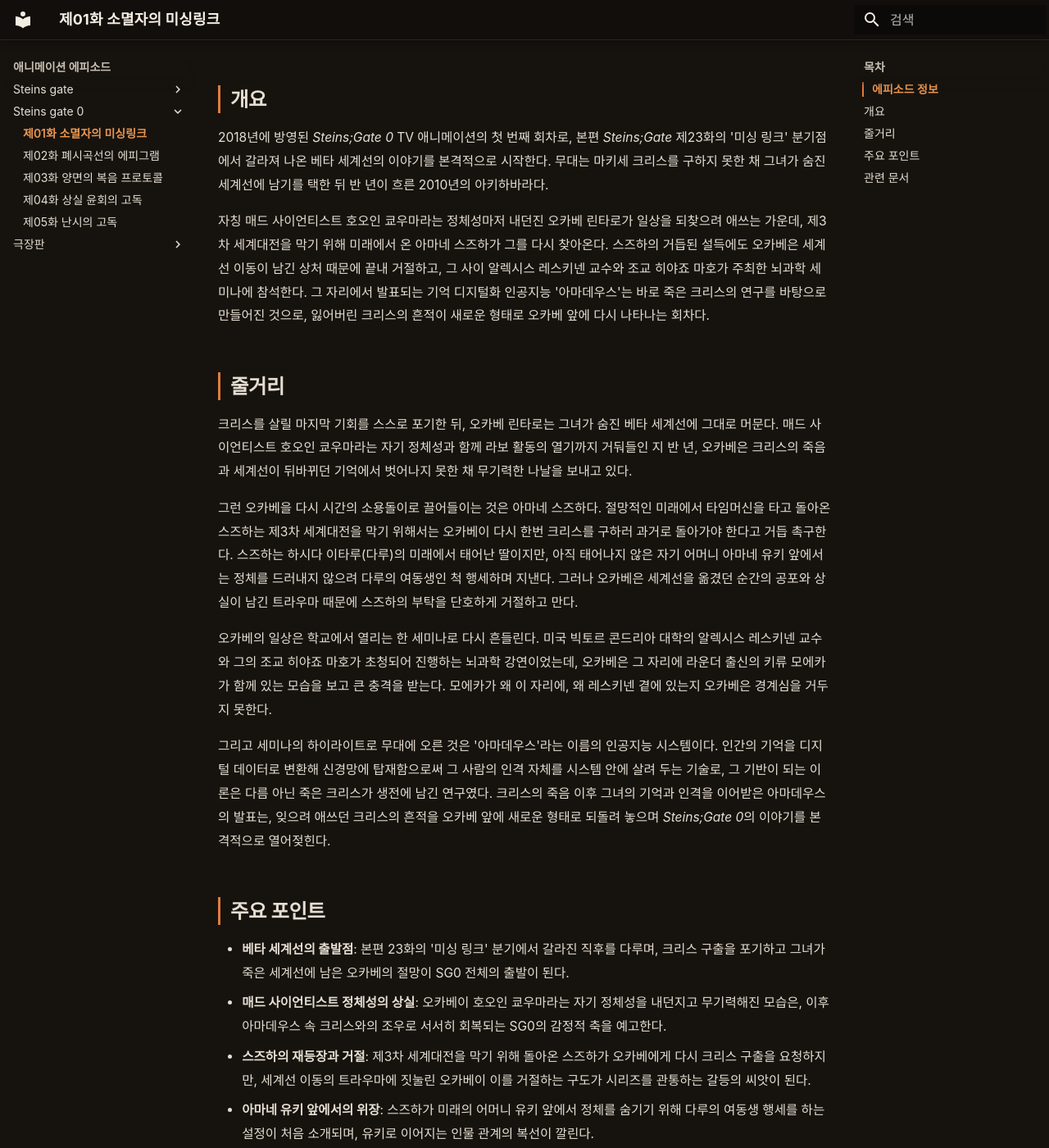
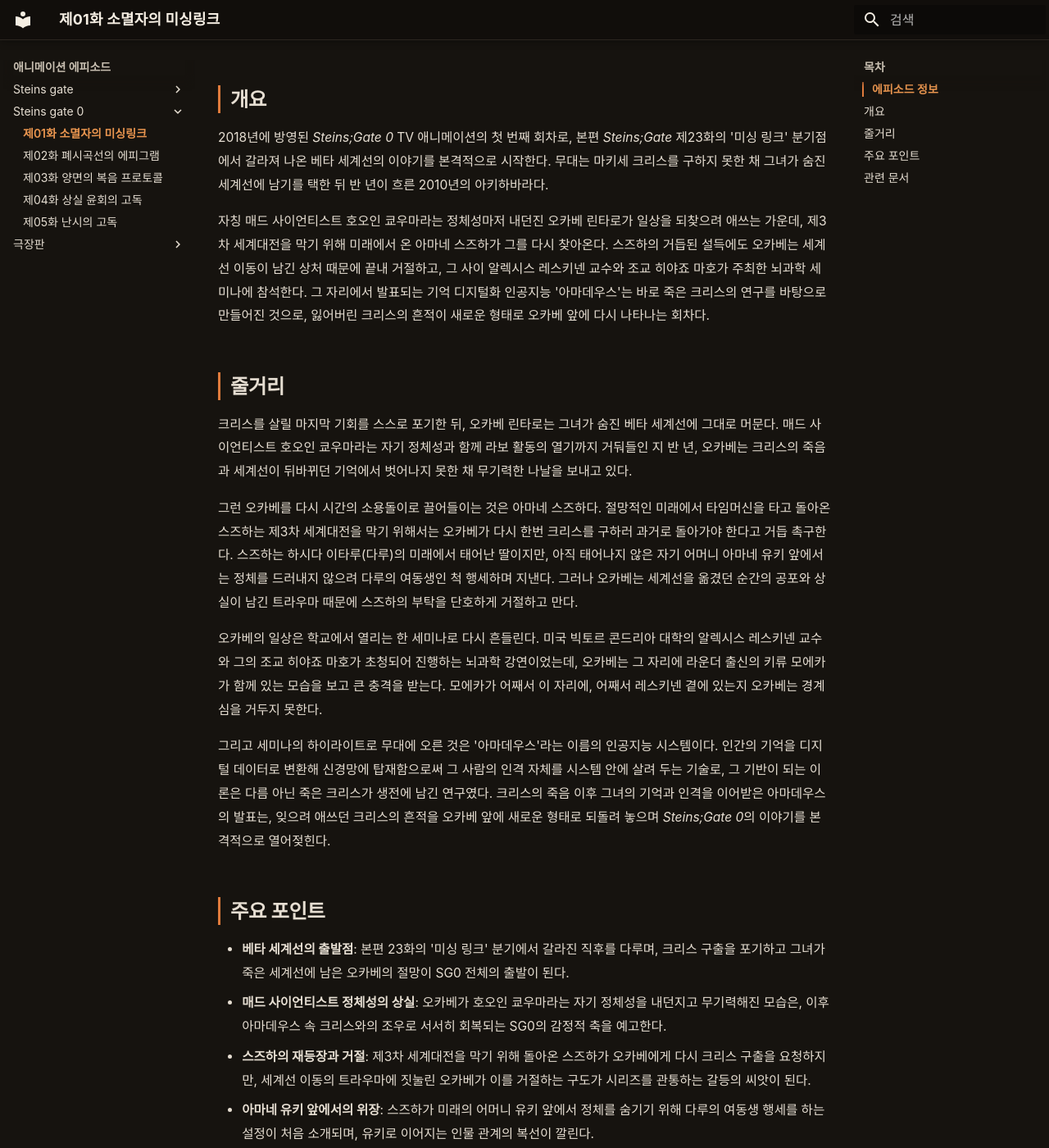
Before and after one commit to sgwiki/sgwiki.github.io, an MkDocs documentation site: the page built from wiki/애니메이션-에피소드/steins-gate-0/제01화-소멸자의-미싱링크.md, in a window 1280 px wide and 1400 px high, scrolled down 1008 px. Shown: the whole window at 82% size. Built offline with MkDocs 1.6.1 and Material for MkDocs 9.7.7, drawn with Linux system fonts in a browser that asks for light colours; some web fonts are replaced; some of the changed text lies outside the part shown.

Commit message:
chore(wiki): SG0 제01화 정비 — 오카베 조사 9곳 교정·다음 화 표기 통일·번역투 1곳 정리
Co-Authored-By: Claude Opus 4.6 <noreply@anthropic.com>

```diff
--- a/wiki/애니메이션-에피소드/steins-gate-0/제01화-소멸자의-미싱링크.md
+++ b/wiki/애니메이션-에피소드/steins-gate-0/제01화-소멸자의-미싱링크.md
@@ -23,29 +23,29 @@ description: "*Steins;Gate 0* 애니메이션 제1화. 마키세 크리스를
 | 감독 | 카와무라 켄이치 (Ken'ichi Kawamura) |
 | 스토리보드 | 카와무라 켄이치 (Ken'ichi Kawamura) |
 | 이전 화 | 본편 제23화 β 분기 (Upon the Interface of the Missing Link -Open the Missing Link-) |
-| 다음 화 | 제2화: 폐곡선의 에피그래프 (Epigraph of the Closed Curve -Closed Epigraph-) |
+| 다음 화 | 제2화: 폐시곡선의 에피그램 (Epigraph of the Closed Curve -Closed Epigraph-) |
 
 ## 개요
 
 2018년에 방영된 *Steins;Gate 0* TV 애니메이션의 첫 번째 회차로, 본편 *Steins;Gate* 제23화의 '미싱 링크' 분기점에서 갈라져 나온 베타 세계선의 이야기를 본격적으로 시작한다. 무대는 마키세 크리스를 구하지 못한 채 그녀가 숨진 세계선에 남기를 택한 뒤 반 년이 흐른 2010년의 아키하바라다.
 
-자칭 매드 사이언티스트 호오인 쿄우마라는 정체성마저 내던진 오카베 린타로가 일상을 되찾으려 애쓰는 가운데, 제3차 세계대전을 막기 위해 미래에서 온 아마네 스즈하가 그를 다시 찾아온다. 스즈하의 거듭된 설득에도 오카베은 세계선 이동이 남긴 상처 때문에 끝내 거절하고, 그 사이 알렉시스 레스키넨 교수와 조교 히야죠 마호가 주최한 뇌과학 세미나에 참석한다. 그 자리에서 발표되는 기억 디지털화 인공지능 '아마데우스'는 바로 죽은 크리스의 연구를 바탕으로 만들어진 것으로, 잃어버린 크리스의 흔적이 새로운 형태로 오카베 앞에 다시 나타나는 회차다.
+자칭 매드 사이언티스트 호오인 쿄우마라는 정체성마저 내던진 오카베 린타로가 일상을 되찾으려 애쓰는 가운데, 제3차 세계대전을 막기 위해 미래에서 온 아마네 스즈하가 그를 다시 찾아온다. 스즈하의 거듭된 설득에도 오카베는 세계선 이동이 남긴 상처 때문에 끝내 거절하고, 그 사이 알렉시스 레스키넨 교수와 조교 히야죠 마호가 주최한 뇌과학 세미나에 참석한다. 그 자리에서 발표되는 기억 디지털화 인공지능 '아마데우스'는 바로 죽은 크리스의 연구를 바탕으로 만들어진 것으로, 잃어버린 크리스의 흔적이 새로운 형태로 오카베 앞에 다시 나타나는 회차다.
 
 ## 줄거리
 
-크리스를 살릴 마지막 기회를 스스로 포기한 뒤, 오카베 린타로는 그녀가 숨진 베타 세계선에 그대로 머문다. 매드 사이언티스트 호오인 쿄우마라는 자기 정체성과 함께 라보 활동의 열기까지 거둬들인 지 반 년, 오카베은 크리스의 죽음과 세계선이 뒤바뀌던 기억에서 벗어나지 못한 채 무기력한 나날을 보내고 있다.
+크리스를 살릴 마지막 기회를 스스로 포기한 뒤, 오카베 린타로는 그녀가 숨진 베타 세계선에 그대로 머문다. 매드 사이언티스트 호오인 쿄우마라는 자기 정체성과 함께 라보 활동의 열기까지 거둬들인 지 반 년, 오카베는 크리스의 죽음과 세계선이 뒤바뀌던 기억에서 벗어나지 못한 채 무기력한 나날을 보내고 있다.
 
-그런 오카베을 다시 시간의 소용돌이로 끌어들이는 것은 아마네 스즈하다. 절망적인 미래에서 타임머신을 타고 돌아온 스즈하는 제3차 세계대전을 막기 위해서는 오카베이 다시 한번 크리스를 구하러 과거로 돌아가야 한다고 거듭 촉구한다. 스즈하는 하시다 이타루(다루)의 미래에서 태어난 딸이지만, 아직 태어나지 않은 자기 어머니 아마네 유키 앞에서는 정체를 드러내지 않으려 다루의 여동생인 척 행세하며 지낸다. 그러나 오카베은 세계선을 옮겼던 순간의 공포와 상실이 남긴 트라우마 때문에 스즈하의 부탁을 단호하게 거절하고 만다.
+그런 오카베를 다시 시간의 소용돌이로 끌어들이는 것은 아마네 스즈하다. 절망적인 미래에서 타임머신을 타고 돌아온 스즈하는 제3차 세계대전을 막기 위해서는 오카베가 다시 한번 크리스를 구하러 과거로 돌아가야 한다고 거듭 촉구한다. 스즈하는 하시다 이타루(다루)의 미래에서 태어난 딸이지만, 아직 태어나지 않은 자기 어머니 아마네 유키 앞에서는 정체를 드러내지 않으려 다루의 여동생인 척 행세하며 지낸다. 그러나 오카베는 세계선을 옮겼던 순간의 공포와 상실이 남긴 트라우마 때문에 스즈하의 부탁을 단호하게 거절하고 만다.
 
-오카베의 일상은 학교에서 열리는 한 세미나로 다시 흔들린다. 미국 빅토르 콘드리아 대학의 알렉시스 레스키넨 교수와 그의 조교 히야죠 마호가 초청되어 진행하는 뇌과학 강연이었는데, 오카베은 그 자리에 라운더 출신의 키류 모에카가 함께 있는 모습을 보고 큰 충격을 받는다. 모에카가 왜 이 자리에, 왜 레스키넨 곁에 있는지 오카베은 경계심을 거두지 못한다.
+오카베의 일상은 학교에서 열리는 한 세미나로 다시 흔들린다. 미국 빅토르 콘드리아 대학의 알렉시스 레스키넨 교수와 그의 조교 히야죠 마호가 초청되어 진행하는 뇌과학 강연이었는데, 오카베는 그 자리에 라운더 출신의 키류 모에카가 함께 있는 모습을 보고 큰 충격을 받는다. 모에카가 어째서 이 자리에, 어째서 레스키넨 곁에 있는지 오카베는 경계심을 거두지 못한다.
 
 그리고 세미나의 하이라이트로 무대에 오른 것은 '아마데우스'라는 이름의 인공지능 시스템이다. 인간의 기억을 디지털 데이터로 변환해 신경망에 탑재함으로써 그 사람의 인격 자체를 시스템 안에 살려 두는 기술로, 그 기반이 되는 이론은 다름 아닌 죽은 크리스가 생전에 남긴 연구였다. 크리스의 죽음 이후 그녀의 기억과 인격을 이어받은 아마데우스의 발표는, 잊으려 애쓰던 크리스의 흔적을 오카베 앞에 새로운 형태로 되돌려 놓으며 *Steins;Gate 0*의 이야기를 본격적으로 열어젖힌다.
 
 ## 주요 포인트
 
 - **베타 세계선의 출발점**: 본편 23화의 '미싱 링크' 분기에서 갈라진 직후를 다루며, 크리스 구출을 포기하고 그녀가 죽은 세계선에 남은 오카베의 절망이 SG0 전체의 출발이 된다.
-- **매드 사이언티스트 정체성의 상실**: 오카베이 호오인 쿄우마라는 자기 정체성을 내던지고 무기력해진 모습은, 이후 아마데우스 속 크리스와의 조우로 서서히 회복되는 SG0의 감정적 축을 예고한다.
-- **스즈하의 재등장과 거절**: 제3차 세계대전을 막기 위해 돌아온 스즈하가 오카베에게 다시 크리스 구출을 요청하지만, 세계선 이동의 트라우마에 짓눌린 오카베이 이를 거절하는 구도가 시리즈를 관통하는 갈등의 씨앗이 된다.
+- **매드 사이언티스트 정체성의 상실**: 오카베가 호오인 쿄우마라는 자기 정체성을 내던지고 무기력해진 모습은, 이후 아마데우스 속 크리스와의 조우로 서서히 회복되는 SG0의 감정적 축을 예고한다.
+- **스즈하의 재등장과 거절**: 제3차 세계대전을 막기 위해 돌아온 스즈하가 오카베에게 다시 크리스 구출을 요청하지만, 세계선 이동의 트라우마에 짓눌린 오카베가 이를 거절하는 구도가 시리즈를 관통하는 갈등의 씨앗이 된다.
 - **아마네 유키 앞에서의 위장**: 스즈하가 미래의 어머니 유키 앞에서 정체를 숨기기 위해 다루의 여동생 행세를 하는 설정이 처음 소개되며, 유키로 이어지는 인물 관계의 복선이 깔린다.
 - **레스키넨·마호·모에카의 등장**: 빅토르 콘드리아 대학의 레스키넨과 마호가 처음 모습을 드러내고, 그 곁에 있는 모에카가 오카베에게 경계심을 불러일으키며 SG0의 새로운 인물 지도가 그려진다.
 - **아마데우스의 공개**: 크리스의 연구를 바탕으로 한 기억 디지털화 인공지능 아마데우스가 발표되며, 죽은 크리스의 인격이 시스템 안에 남아 있다는 사실이 이후 SG0 전개의 핵심 소재로 자리 잡는다.
```
